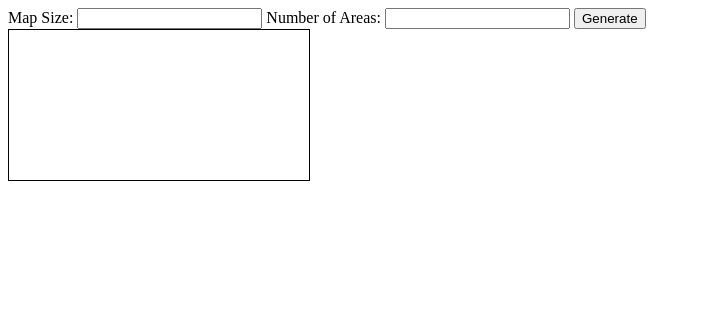
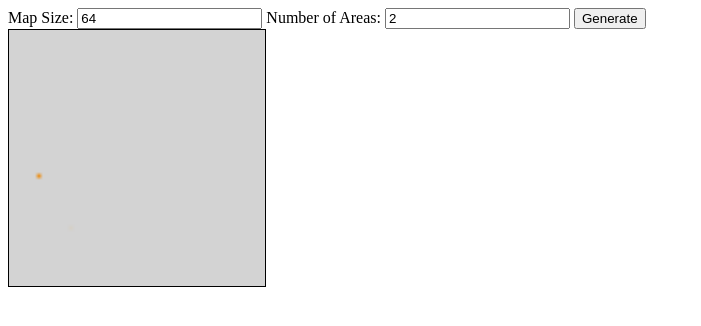
Before and after one commit to dlbrptrvc/mapgen, a plain HTML site: page index.html in a window 1280 px wide. Both pictures are taken after a click on the button "Generate". Shown: the whole page, without its empty margins (0-701 px from the left). Drawn offline with Linux system fonts and the light colour scheme.

Commit message:
Neutral map with placed capitols

```diff
--- a/index.html
+++ b/index.html
@@ -10,13 +10,13 @@
     <div id="main">
         <div class="toolbar">
             <label for="mapSize">Map Size:</label>
-            <input id="mapSize"type="text">
+            <input id="mapSize"type="text" value="64">
             <label for="nOfAreas">Number of Areas:</label>
-            <input id="nOfAreas"type="text">
-            <button id="generateMap">Generate</button>
+            <input id="nOfAreas"type="text" value="2">
+            <button id="genMapBtn">Generate</button>
         </div>
         <div id="container">
-            <svg id="map"></svg>
+            <canvas id="map"></canvas>
         </div>
     </div>
     <script src="script.js"></script>
--- a/script.js
+++ b/script.js
@@ -5,12 +5,54 @@ function initializeDOM(parentElementID) {
     });
 }
 initializeDOM('main')
+let mapTable = []
+let context = map.getContext('2d')
+let playerList = []
+let neutral = {color:'lightGray',size:0}
 
-generateMap.addEventListener('click',()=>{
+genMapBtn.addEventListener('click',()=>{
+
+    // gen an empty canvas
     map.style.border = "1px solid black"
-    map.style.width = mapSize.value+"px"
-    map.style.height = mapSize.value+"px"
-    map.width = map.style.width
-    map.height = map.style.height
+    map.style.width = mapSize.value*4 + "px"
+    map.style.height = mapSize.value*4 + "px"
+    map.width = mapSize.value
+    map.height = mapSize.value
+
+    // gen area colors and sizes and other properties
+    for(let i=0;i<+nOfAreas.value;i++){
+        playerList[i]={}
+        playerList[i].color="rgb("+Math.floor(Math.random()*255)+","+Math.floor(Math.random()*255)+","+Math.floor(Math.random()*255)+")"
+        playerList[i].size=0
+        playerList[i].capitol = 'none'
+    }
+
+    // populate a neutral map table and map canvas
+    neutral.size = mapSize.value*mapSize.value
+    for(let i=0;i<mapSize.value;i++){
+        mapTable[i]=[]
+        for(let j=0;j<mapSize.value;j++){
+            mapTable[i][j]='neutral'
+        }
+    }
+    context = map.getContext('2d')
+    context.rect(0, 0, mapSize.value, mapSize.value)
+    context.fillStyle = 'lightGray'
+    context.fill()
+
+    // place capitols
+    for(let i=0;i<playerList.length;i++){
+        let taken = false
+        let xy=[]
+        playerList.capitol = []
+        do {
+            xy = [Math.floor(Math.random()*mapSize.value),Math.floor(Math.random()*mapSize.value)]
+            for(let j=0;j<i;j++){if (playerList[j].capitol==xy) {taken=true}}
+        } while (taken==true)
+        playerList[i].capitol = xy
+        mapTable[xy[0],xy[1]]=i
+        context.fillStyle = playerList[i].color
+        context.fillRect(playerList[i].capitol[0],playerList[i].capitol[1],1,1)
+    }
 
 })
```
